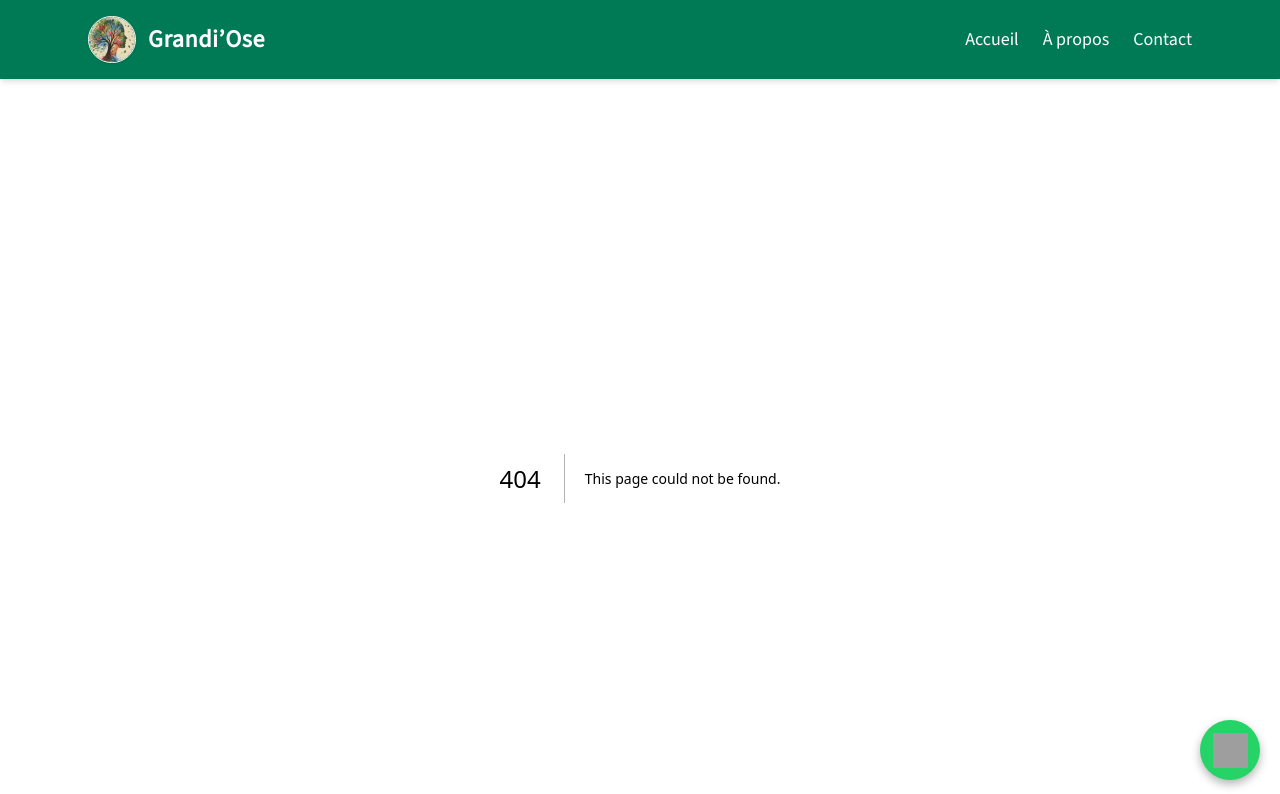
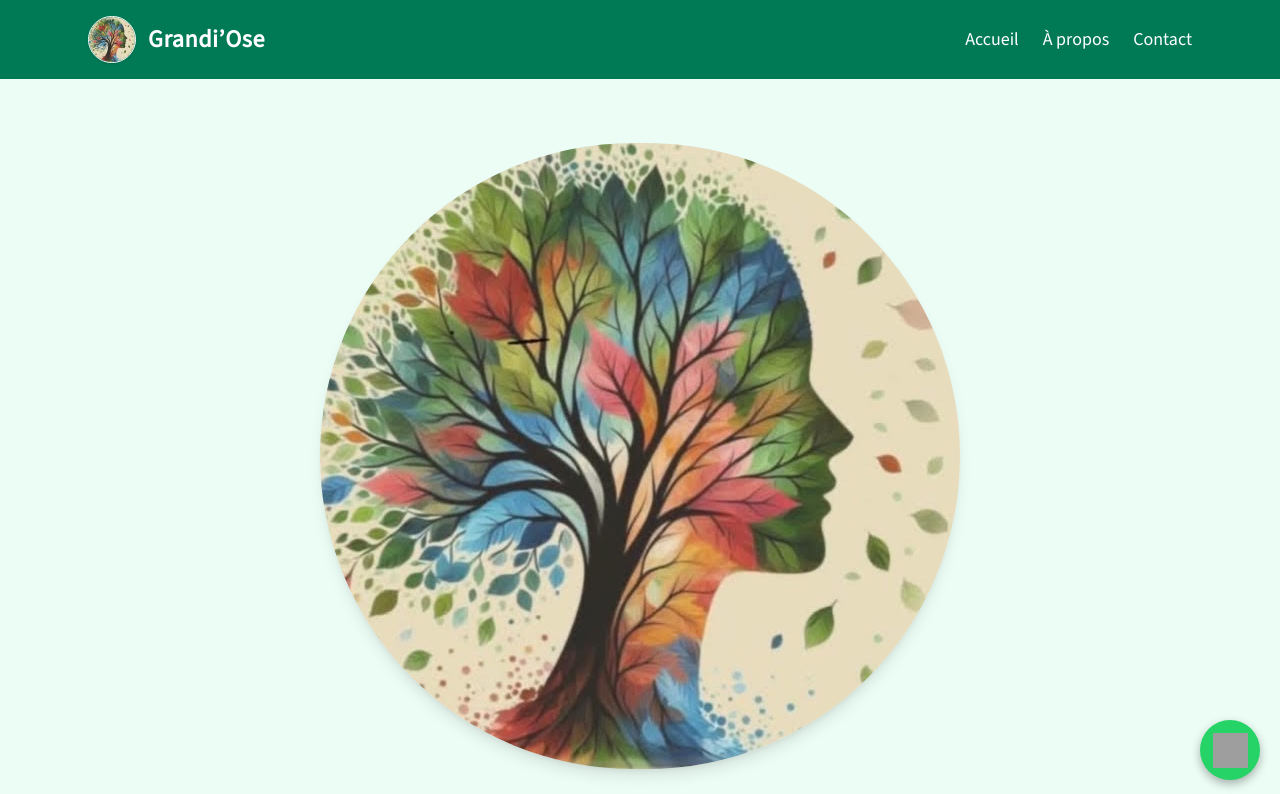
Before and after one commit to WaveBotAssist/Grandi-Ose-front, a Next.js app: page / in a window 1280 px wide. Before the commit this address had no page. Shown: the top 794 px of the page. Built offline with nearby package versions, Linux system fonts and the light colour scheme; grey boxes are pictures that could not be loaded.

Commit message:
derniere petite correction

```diff
--- a/src/app/about/page.tsx
+++ b/src/app/about/page.tsx
@@ -115,7 +115,7 @@ export default function About() {
           <div className="flex flex-col md:flex-row md:justify-around md:items-center p-6">
 
             <Image
-              src="/grandiOse.jpg"
+              src="/grandiose.jpg"
               alt="Logo Grandi’Ose"
               width={150}
               height={150}
--- a/src/app/accueil/page.tsx
+++ b/src/app/page.tsx
@@ -65,7 +65,7 @@ export default function Accueil() {
           <div className="flex flex-col md:flex-row md:justify-around md:items-center p-6">
 
             <Image
-              src="/grandiOse.jpg"
+              src="/grandiose.jpg"
               alt="Logo Grandi’Ose"
               width={150}
               height={150}
--- a/src/components/NavBar.tsx
+++ b/src/components/NavBar.tsx
@@ -6,7 +6,7 @@ import Image from "next/image"
 import { usePathname } from "next/navigation"
 
 export default function Header() {
-  const logo = "/grandiOse.jpg"
+  const logo = "/grandiose.jpg"
   const [menuOpen, setMenuOpen] = useState(false)
   //pathname = "/accueil" "about" etc..
   const pathname = usePathname()
@@ -35,7 +35,7 @@ export default function Header() {
 
         {/* Liens desktop */}
         <nav className="hidden md:flex gap-6 text-lg">
-          <Link href="/accueil" className={linkClass("/accueil")}>
+          <Link href="/" className={linkClass("/accueil")}>
             Accueil
           </Link>
           <Link href="/about" className={linkClass("/about")}>
```
